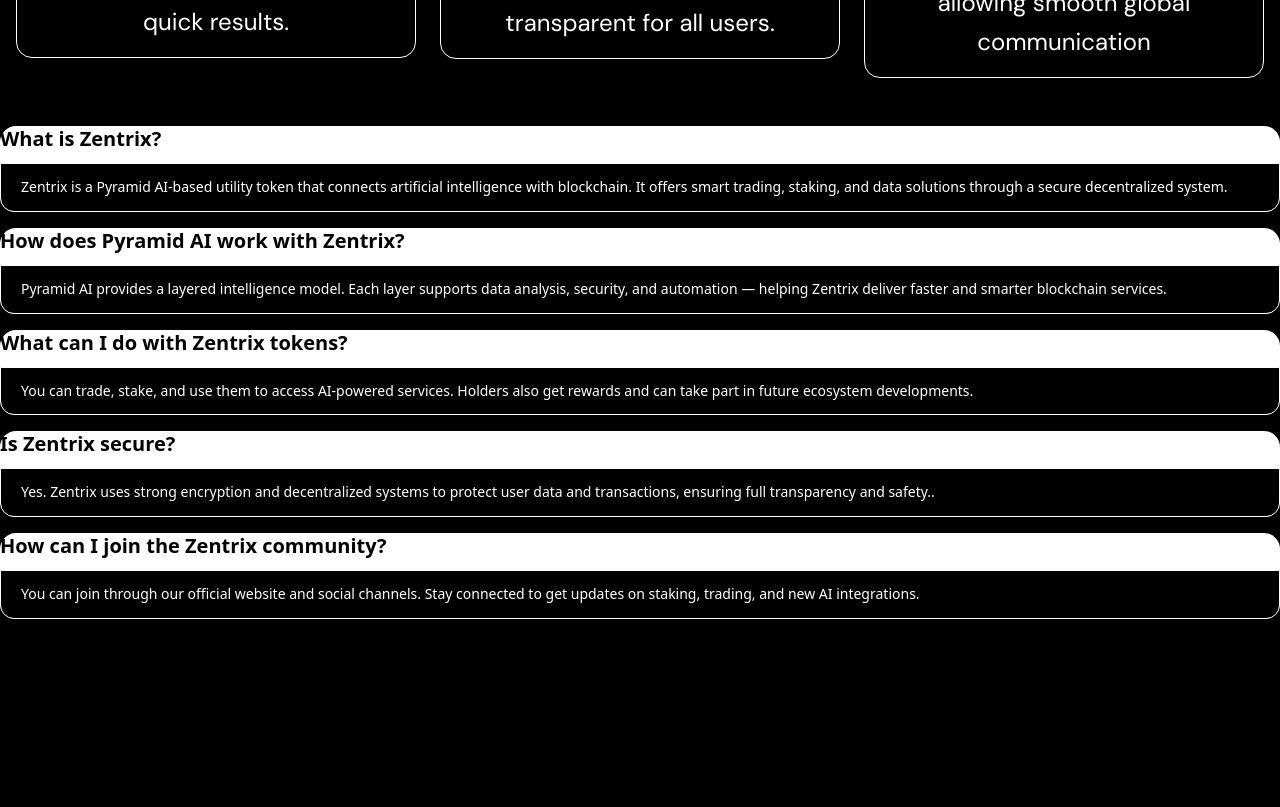
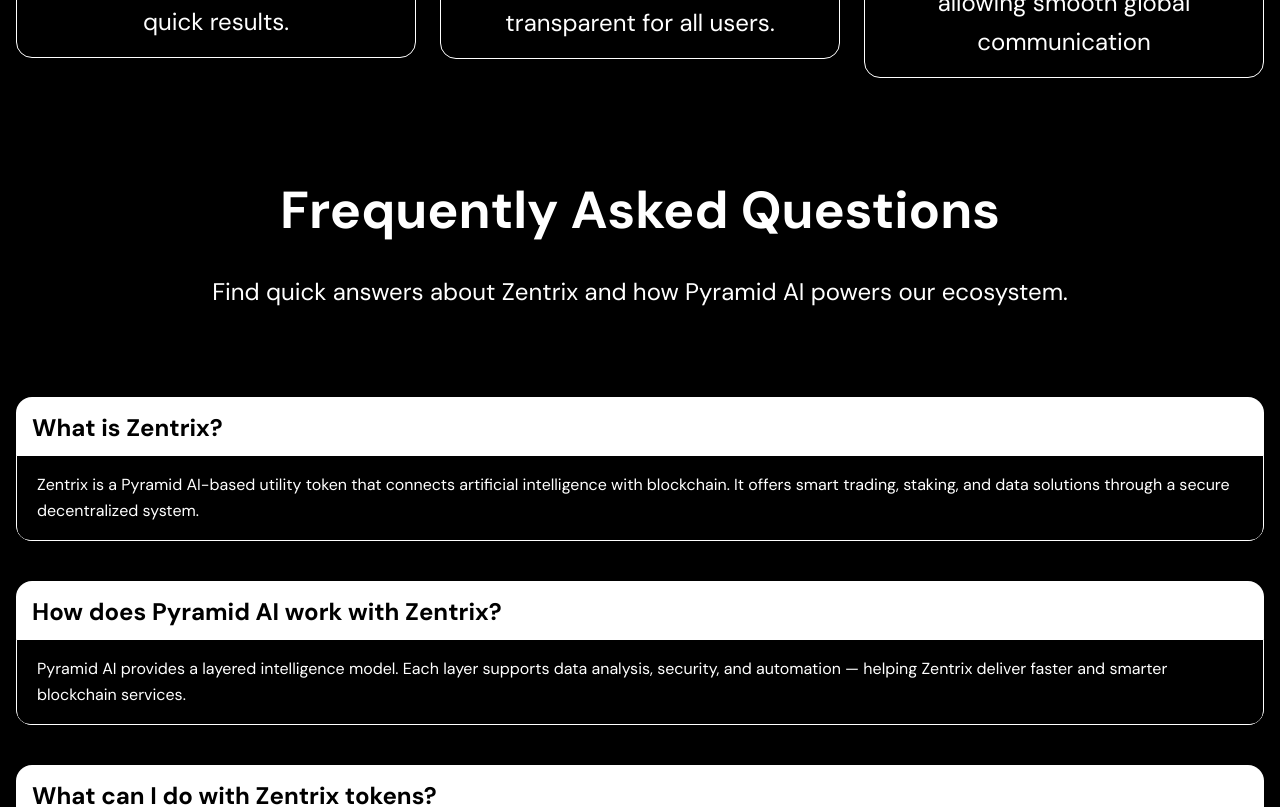
Before and after one commit to Lakindu-R/Zentrix-T00204, a React (Vite) app: page / in a window 1280 px wide. Shown: the part 3580-4387 px from the top of the page. Before the commit the page ends 4231 px from the top, so only its background shows below. Built offline with nearby package versions, Linux system fonts and the light colour scheme.

Commit message:
modified QA section

```diff
--- a/src/pages/pageA/sections/question.tsx
+++ b/src/pages/pageA/sections/question.tsx
@@ -1,3 +1,6 @@
+import { useState } from 'react';
+import { ChevronDown } from 'lucide-react';
+
 type Question = {
   title: string;
   text: string;
@@ -27,18 +30,55 @@ const questions: Question[] = [
 ];
 
 function Question() {
+  const [openIndex, setOpenIndex] = useState<number | null>(null);
+  const toggleQuestion = (index: number) => {
+    setOpenIndex(openIndex === index ? null : index);
+  };
   return (
-    <section className="mx-auto max-w-[1386px] py-8">
-      <div className="flex flex-col gap-4">
+    <section className="font-md mx-auto max-w-[1450px] px-4 py-8">
+      <div className="mt-[52px] mb-[86px] text-center text-white">
+        <h1 className="mb-[29px] text-3xl font-bold md:text-[52px]">
+          Frequently Asked Questions
+        </h1>
+        <p className="text-lg font-normal md:text-2xl">
+          Find quick answers about Zentrix and how Pyramid AI powers our
+          ecosystem.
+        </p>
+      </div>
+      <div className="flex flex-col gap-[40px]">
         {questions.map((question, index) => (
-          <div key={index} className="rounded-2xl bg-white">
-            <h2 className="mb-3 text-xl font-bold text-black">
-              {question.title}
-            </h2>
-            <div className="rounded-b-xl border border-white bg-black px-5 py-3">
-              <p className="text-sm leading-relaxed text-white">
-                {question.text}
-              </p>
+          <div key={index} className="overflow-hidden rounded-2xl bg-white">
+            {/* Header - clickable on small/medium screens */}
+            <button
+              onClick={() => toggleQuestion(index)}
+              className="w-full text-left lg:cursor-default"
+            >
+              <div className="m-4 mb-3 flex items-center justify-between">
+                <h2 className="pr-4 text-xl font-bold text-black md:text-2xl">
+                  {question.title}
+                </h2>
+                {/* Chevron icon - only visible below 1024px */}
+                <ChevronDown
+                  className={`h-6 w-6 flex-shrink-0 text-black transition-transform duration-300 lg:hidden ${
+                    openIndex === index ? 'rotate-180' : ''
+                  }`}
+                />
+              </div>
+            </button>
+
+            {/* Content - collapsible on small/medium, always open on large */}
+            <div
+              className={`transition-all duration-300 ease-in-out lg:!visible lg:!max-h-none lg:!opacity-100 ${
+                openIndex === index
+                  ? 'visible max-h-96 opacity-100'
+                  : 'invisible max-h-0 opacity-0'
+              } `}
+            >
+              <div className="max-w-[1450px] rounded-b-xl border border-white bg-black px-5 py-4">
+                <p className="m-0 text-sm leading-relaxed font-normal text-white md:text-base">
+                  {question.text}
+                </p>
+              </div>
             </div>
           </div>
         ))}
```
